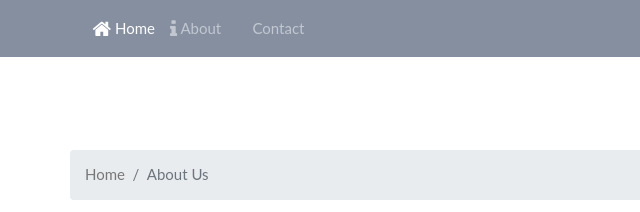
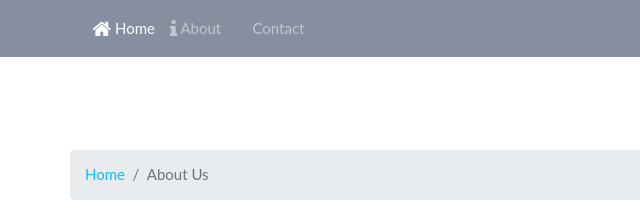
Before and after one commit to JohnNash112/se_frontpage.github.io, a plain HTML site: page about.html in a window 1280 px wide. Shown: the top 212 px of the page, 0-640 px from the left. Drawn offline with nearby package versions, Linux system fonts and the light colour scheme.

Commit message:
Styling added by @arv

```diff
--- a/style.css
+++ b/style.css
@@ -114,6 +114,10 @@ h4,
 h5 {
 	color: black;
 }
+.breadcrumb a{
+	color: rgb(16, 188, 245);
+}
+
 
 address {
 	font-size: 80%;
```
